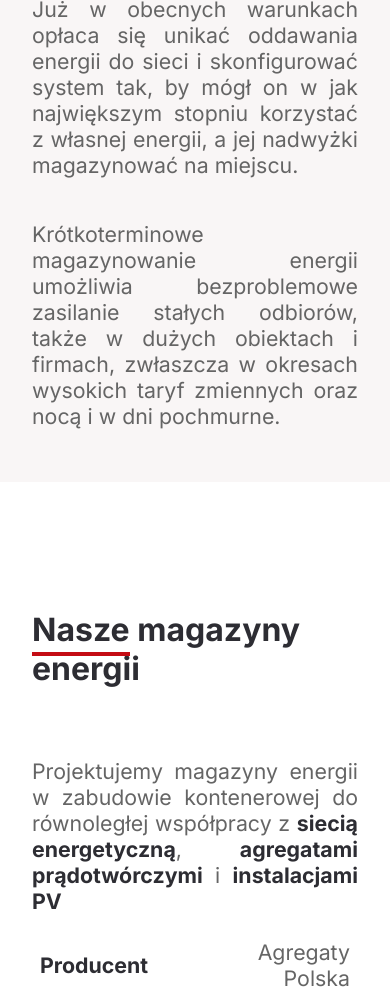
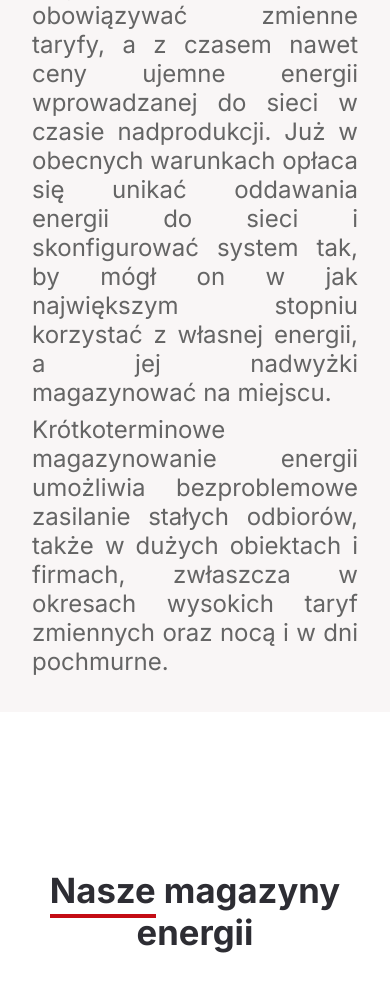
Before and after one commit to tomeczeklmaooo/strony-agregaty-polska, a plain HTML site: page magazyny-pv.html in a window 390 px wide. Shown: the part 1007-2000 px from the top of the page. Drawn offline with nearby package versions, Linux system fonts and the light colour scheme; a web font is replaced by a local one.

Commit message:
poprawki

```diff
--- a/style.css
+++ b/style.css
@@ -50,7 +50,6 @@ body
 
 h1, h2, h3, h4, h5, h6
 {
-	margin: 0;
 	color: var(--modern-black);
 }
 
@@ -63,6 +62,7 @@ a
 p
 {
 	text-align: justify;
+	margin: 4px 0;
 }
 
 strong
@@ -170,6 +170,15 @@ header nav
 	background-color: var(--light-gray);
 }
 
+@media (max-width: 500px)
+{
+	h1
+	{
+		font-size: 26pt;
+		text-align: center;
+	}
+}
+
 @media (max-width: 1200px)
 {
 	.hamburger
@@ -218,7 +227,7 @@ section
 	padding: 32px;
 	margin: 48px 0;
 	box-sizing: border-box;
-	font-size: 16pt;
+	font-size: 18pt;
 	scroll-margin-top: 80px;
 }
 
@@ -314,6 +323,20 @@ th
 {
 	color: var(--modern-black);
 	text-align: left;
+	position: relative;
+	padding: 4px 16px;
+}
+
+th::before
+{
+	content: '';
+	position: absolute;
+	left: 0;
+	top: 0;
+	width: 6px;
+	height: 100%;
+	background-color: var(--default-red);
+	transform: scaleY(0.16);
 }
 
 td
@@ -346,6 +369,14 @@ td
 	display: flex;
 	flex-direction: column;
 	gap: 8px;
+}
+
+@media (max-width: 500px)
+{
+	.section-inner .wrapper .left form
+	{
+		width: 100%;
+	}
 }
 
 input[type="text"], input[type="email"], input[type="tel"], textarea
```
Also changed, not shown: 1 other file.
